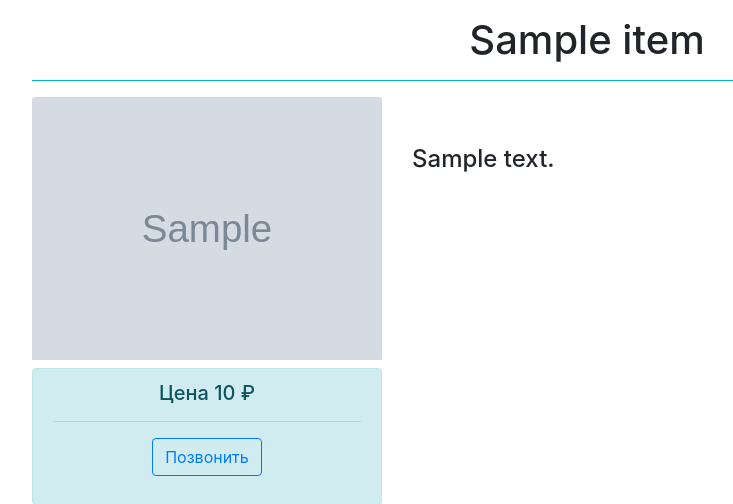
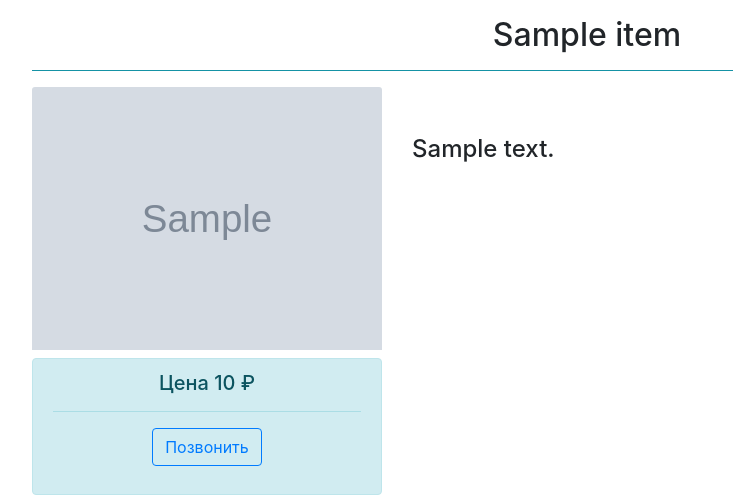
Before and after one commit to YuriyCherniy/micro-shop, a Django app: a page that uses local_shop_cms/showcase/templates/showcase/item_detail.html in a window 1280 px wide. Shown: the part 56-560 px from the top of the page, without its empty margins (53-786 px from the left). Run offline with Django 3.2, Linux system fonts and the light colour scheme; tables that the repository leaves empty hold one stand-in row (values such as "Sample post"); grey boxes marked "Sample" are stand-in pictures; some libraries are stand-ins or nearby versions.

Commit message:
fix: correct some html in detail card

```diff
--- a/local_shop_cms/showcase/templates/showcase/item_detail.html
+++ b/local_shop_cms/showcase/templates/showcase/item_detail.html
@@ -14,12 +14,11 @@
 
 {% block content %}
 
-
 <div class="container">
   <div class="row">
     <div class="col">
-      <h1 class="text-center">{{ object.title }}</h1>
-      <hr color="#00CED1">
+      <h2 class="text-center">{{ object.title }}</h2>
+      <hr class="bg-info">
     </div>
   </div>
   <div class="row">
```
